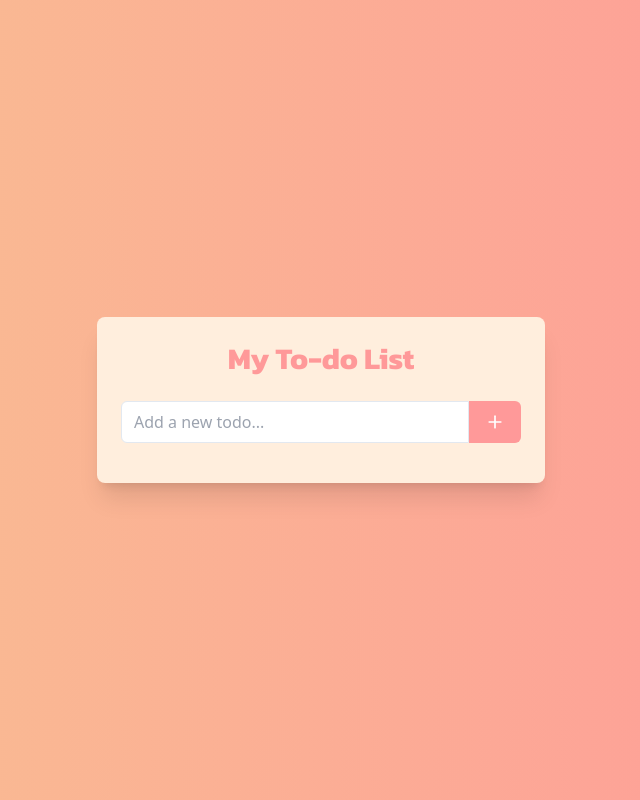
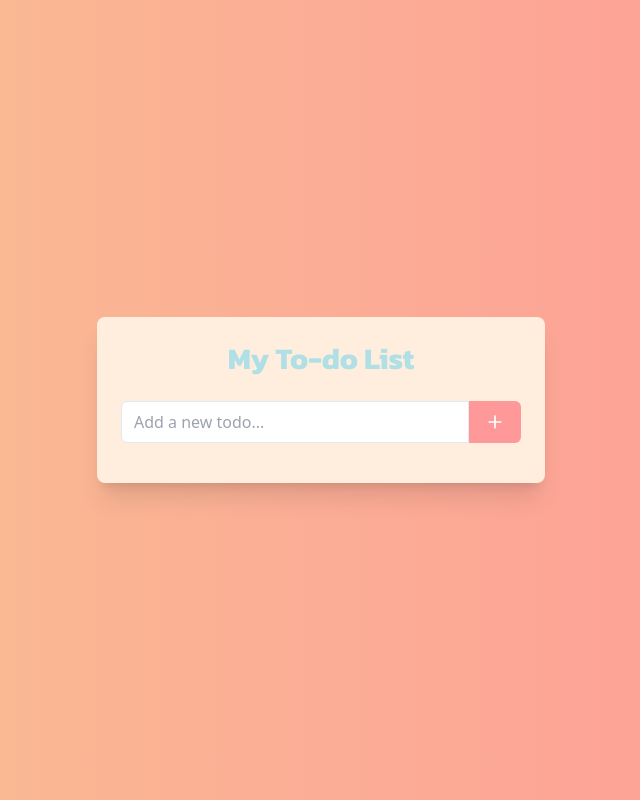
Before and after one commit to donbab-pajran-1gewcE/tidy-todo-tracker, a React (Vite) app: page / in a window 1280 px wide. Shown: the whole page, without its empty margins (319-959 px from the left). Built offline with nearby package versions, Linux system fonts and the light colour scheme.

Commit message:
Change title text color
Updated the title text color in the application to #B0E0E6 for improved aesthetics.
[skip gpt_engineer]

```diff
--- a/src/pages/Index.tsx
+++ b/src/pages/Index.tsx
@@ -5,7 +5,7 @@ const Index = () => {
   return (
     <div className="min-h-screen bg-gradient-to-r from-custom-peach to-custom-pink flex items-center justify-center p-4">
       <div className="bg-custom-cream rounded-lg shadow-xl p-6 w-full max-w-md">
-        <h1 className="text-3xl font-bold text-center mb-6 text-custom-pink font-['Kanit']">My To-do List</h1>
+        <h1 className="text-3xl font-bold text-center mb-6 text-[#B0E0E6] font-['Kanit']">My To-do List</h1>
         <TodoList />
       </div>
     </div>
```
